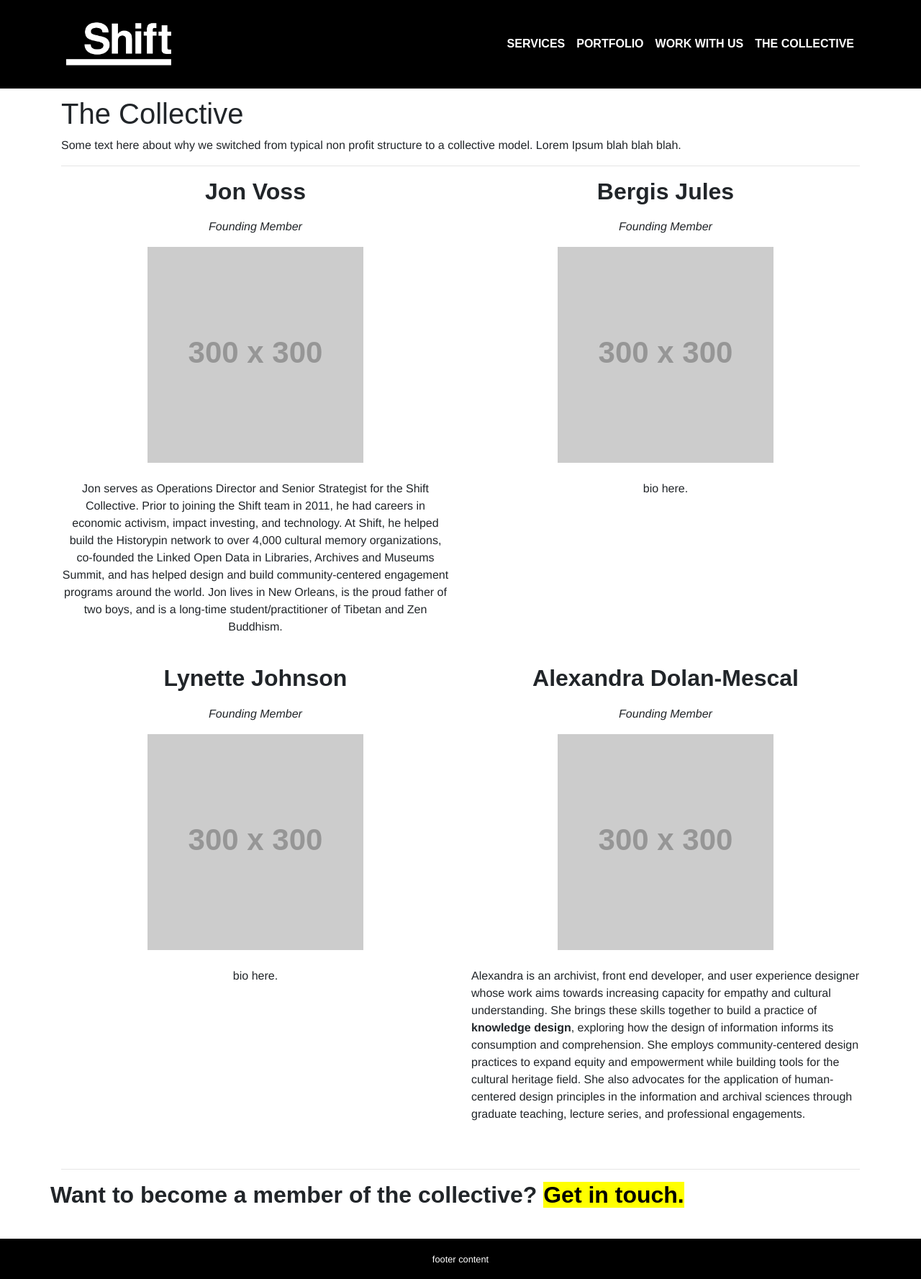
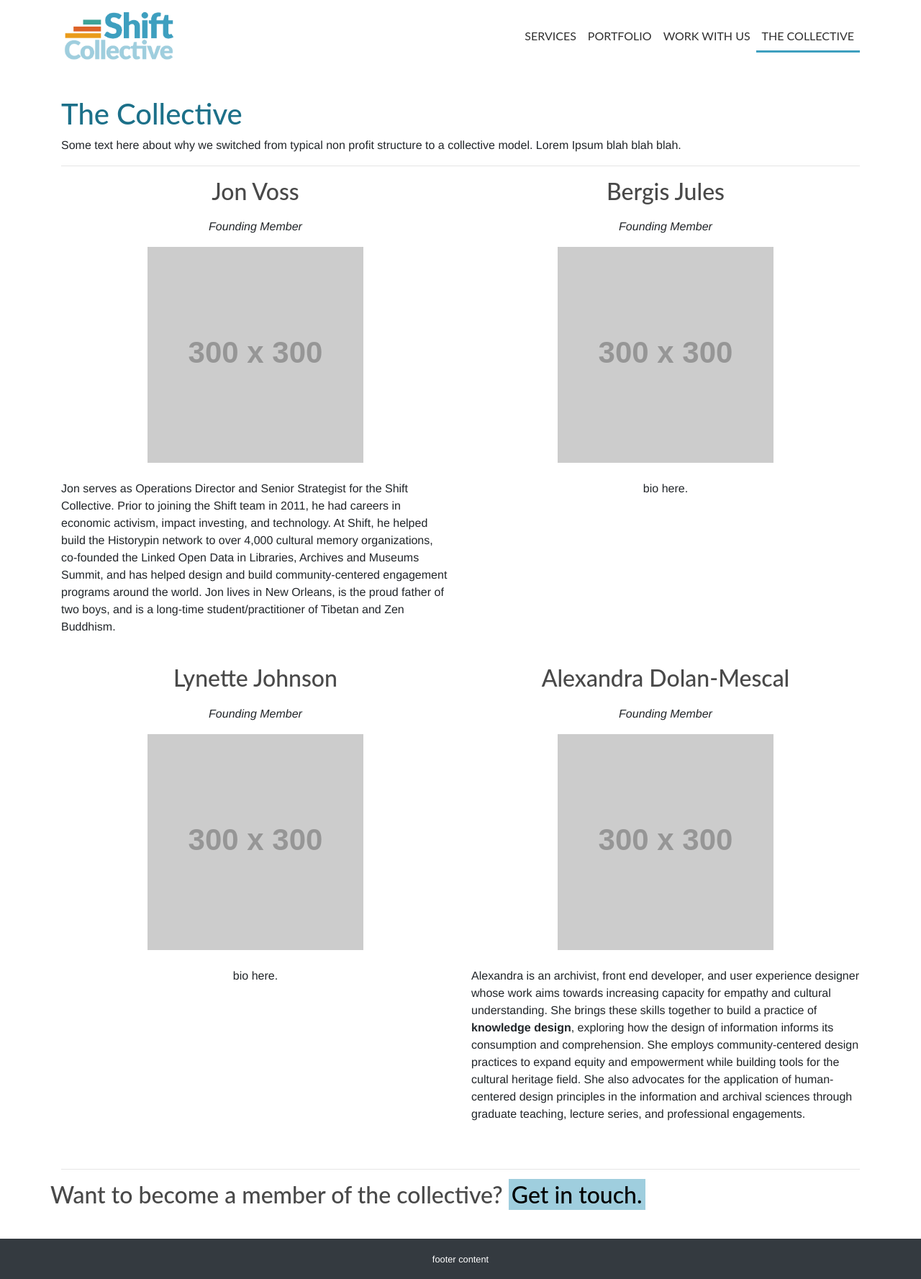
Before and after one commit to alexandradm/shiftcollectiveideas, a plain HTML site: page thecollective.html in a window 1280 px wide. Shown: the whole page at 72% size. Drawn offline with Linux system fonts and the light colour scheme; placeholder pictures from the web are drawn by us; a web font is replaced by a local one.

Commit message:
color scheme / font
update

```diff
--- a/css/style.css
+++ b/css/style.css
@@ -1,14 +1,20 @@
+
+/*
+light blue color: #9FCEDE;
+medium blue color: #3E9FBF;
+dark blue color: #1c7089;
+orange color: #EA9B1A;
+
+*/
 
 body {
   padding-top: 50px;
-  font-family: 'Museo Sans', sans-serif;
-}
-.height {
-  height: 95vh;
+  font-family: 'Lato', sans-serif;
 }
 
- .bg-dark {
-  background-color: #000000 !important;
+
+ .bg-light {
+  background-color: #fff !important;
 }
 
 .center {
@@ -23,53 +29,66 @@ body {
   align-items: center;
 }
 .nav-item a {
-  color: #FFF !important;
+  color: #303030 !important;
   text-transform: uppercase;
   font-weight: bold;
   padding-left: 20px;
 }
 .nav-item a:hover {
    color: black !important;
-   background-color: yellow !important;
+   background-color: #9FCEDE !important;
+}
+
+.here {
+  border-bottom: 3px solid #3E9FBF;
 }
 
 p a {
-   color: black;
-   font-weight: 500;
-   background-color: yellow;
+   color: #EA9B1A;
+   font-weight: 600;
 
 }
 p a:hover {
   text-decoration: none;
-  background-color: black;
-  color: yellow;
+  color: #3E9FBF;
 }
 
 .navbar-light .navbar-nav .nav-link:focus, .navbar-light .navbar-nav .nav-link {
   font-weight:normal !important;
 }
+
+h1 {
+  color: #1c7089;
+}
+
 h2 {
   text-align: center;
-  font-family:"Museo Sans", sans-serif;
-  font-weight: 600;
+  color: #494949;
+  font-family:"Lato", sans-serif;
   padding-bottom: 10px;
 }
 
 h2 a, h3 a {
    color: black;
-   background-color: yellow;
+   background-color: #9FCEDE;
+   padding: 2px;
+   padding-right: 4px;
+   padding-left: 4px;
 
 }
 h2 a:hover, h3 a:hover {
   text-decoration: none;
   background-color: black;
-  color: yellow;
+  color: #9FCEDE;
+  padding: 2px;
+  padding-right: 4px;
+  padding-left: 4px;
 }
 
 h3 {
   font-size: 14pt;
-  color: black;
-  font-family:"Museo Sans", sans-serif;
+  color: #1c7089;
+  font-family:"Lato", sans-serif;
   font-weight: 400;
   text-align: center;
   text-transform: uppercase;
--- a/thecollective.html
+++ b/thecollective.html
@@ -13,9 +13,9 @@
   </head>
   <body>
     <!-- Navigation -->
-    <nav class="navbar fixed-top navbar-expand-lg navbar-dark bg-dark fixed-top">
+    <nav class="navbar fixed-top navbar-expand-lg navbar-light bg-light fixed-top">
       <div class="container">
-        <a class="navbar-brand" href="index.html"><img src="img/ShiftLogo.png" width="160px"></a>
+        <a class="navbar-brand" href="index.html"><img src="img/shiftcollective.png" width="160px"></a>
         <button class="navbar-toggler navbar-toggler-right" type="button" data-toggle="collapse" data-target="#navbarResponsive" aria-controls="navbarResponsive" aria-expanded="false" aria-label="Toggle navigation">
           <span class="navbar-toggler-icon"></span>
         </button>
@@ -30,7 +30,7 @@
             <li class="nav-item">
               <a class="nav-link" href="workwithus.html">Work With Us</a>
             </li>
-            <li class="nav-item">
+            <li class="nav-item here">
               <a class="nav-link" href="thecollective.html">The Collective</a>
             </li>
           </ul>
@@ -47,7 +47,7 @@
           <h2>Jon Voss</h2>
           <p class="center"><em>Founding Member</em></p>
           <img src="http://via.placeholder.com/300x300">
-          <p class="center pt-4">Jon serves as Operations Director and Senior Strategist for the Shift Collective. Prior to joining the Shift team in 2011, he had careers in economic activism, impact investing, and technology. At Shift, he helped build the Historypin network to over 4,000 cultural memory organizations, co-founded the Linked Open Data in Libraries, Archives and Museums Summit, and has helped design and build community-centered engagement programs around the world. Jon lives in New Orleans, is the proud father of two boys, and is a long-time student/practitioner of Tibetan and Zen Buddhism. </p>
+          <p class="pt-4">Jon serves as Operations Director and Senior Strategist for the Shift Collective. Prior to joining the Shift team in 2011, he had careers in economic activism, impact investing, and technology. At Shift, he helped build the Historypin network to over 4,000 cultural memory organizations, co-founded the Linked Open Data in Libraries, Archives and Museums Summit, and has helped design and build community-centered engagement programs around the world. Jon lives in New Orleans, is the proud father of two boys, and is a long-time student/practitioner of Tibetan and Zen Buddhism. </p>
         </div>
         <div class="col-md-6 mb-4">
           <h2>Bergis Jules</h2>
```
Also changed, not shown: index.html (+2 -2 lines), mission.html (+1 -1 lines), portfolio.html (+4 -4 lines), services.html (+3 -3 lines), workwithus.html (+3 -3 lines), img/shiftcollective.png (added).
